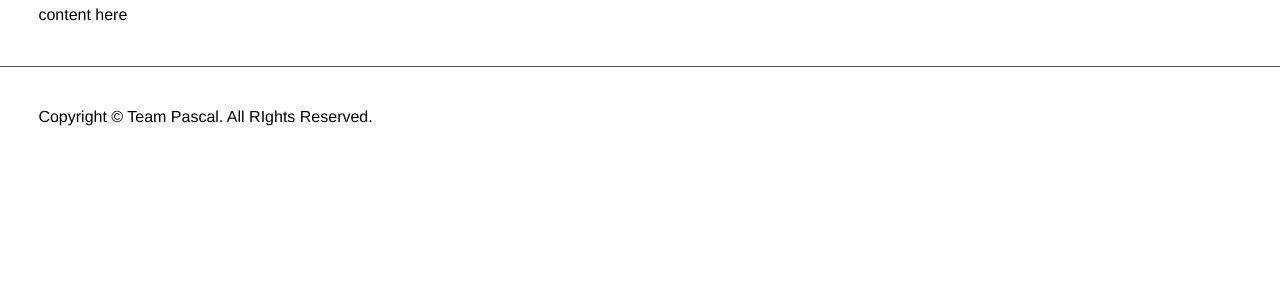
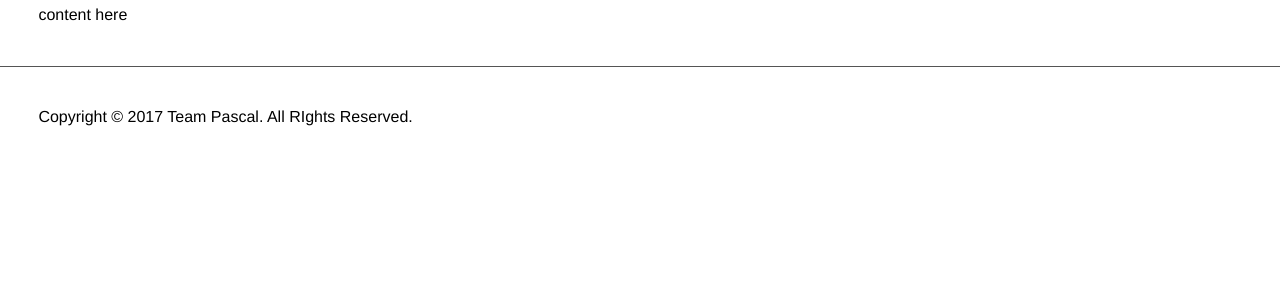
Before and after one commit to TheEndWolf/seniordev, a PHP site: page /add_course.html in a window 1280 px wide. Shown: the part 255-555 px from the top of the page. Run offline with PHP 8.4, Linux system fonts and the light colour scheme.

Commit message:
Added 2017 to the copyright

```diff
--- a/add_course.html
+++ b/add_course.html
@@ -38,7 +38,7 @@
     </div>
 
     <footer>
-      <p>Copyright &copy; Team Pascal. All RIghts Reserved.</p>
+      <p>Copyright &copy; 2017 Team Pascal. All RIghts Reserved.</p>
     </footer>
 
   </body>
--- a/course_data.html
+++ b/course_data.html
@@ -169,7 +169,7 @@
 
     <script src="inc/js/tabs.js"></script>
     <footer>
-      <p>Copyright &copy; Team Pascal. All RIghts Reserved.</p>
+      <p>Copyright &copy; 2017 Team Pascal. All RIghts Reserved.</p>
     </footer>
 
   </body>
--- a/deleteLater/create_account.html
+++ b/deleteLater/create_account.html
@@ -38,7 +38,7 @@
     </div>
 
     <footer>
-      <p>Copyright &copy; Team Pascal. All RIghts Reserved.</p>
+      <p>Copyright &copy; 2017 Team Pascal. All RIghts Reserved.</p>
     </footer>
 
   </body>
--- a/deleteLater/custom_stat.html
+++ b/deleteLater/custom_stat.html
@@ -166,7 +166,7 @@
     </div>
 
     <footer>
-      <p>Copyright &copy; Team Pascal. All RIghts Reserved.</p>
+      <p>Copyright &copy; 2017 Team Pascal. All RIghts Reserved.</p>
     </footer>
 
   </body>
--- a/deleteLater/task_stream.html
+++ b/deleteLater/task_stream.html
@@ -38,7 +38,7 @@
     </div>
 
     <footer>
-      <p>Copyright &copy; Team Pascal. All RIghts Reserved.</p>
+      <p>Copyright &copy; 2017 Team Pascal. All RIghts Reserved.</p>
     </footer>
 
   </body>
--- a/generate_report.html
+++ b/generate_report.html
@@ -38,7 +38,7 @@
     </div>
 
     <footer>
-      <p>Copyright &copy; Team Pascal. All RIghts Reserved.</p>
+      <p>Copyright &copy; 2017 Team Pascal. All RIghts Reserved.</p>
     </footer>
 
   </body>
--- a/inc/php/lib.inc.php
+++ b/inc/php/lib.inc.php
@@ -28,7 +28,7 @@ function buildHeader($_title)
  */
 function buildFooter(){
     echo "<footer>
-      <p>Copyright &copy; Team Pascal. All Rights Reserved.</p>
+      <p>Copyright &copy; 2017 Team Pascal. All Rights Reserved.</p>
     </footer>
       <script src=\"./inc/js/tabs.js\"></script>
         </body>
--- a/index.html
+++ b/index.html
@@ -51,7 +51,7 @@
     </div>
 
     <footer>
-      <p>Copyright &copy; Team Pascal. All RIghts Reserved.</p>
+      <p>Copyright &copy; 2017 Team Pascal. All RIghts Reserved.</p>
     </footer>
 
   </body>
--- a/upload_report.html
+++ b/upload_report.html
@@ -38,7 +38,7 @@
     </div>
 
     <footer>
-      <p>Copyright &copy; Team Pascal. All RIghts Reserved.</p>
+      <p>Copyright &copy; 2017 Team Pascal. All RIghts Reserved.</p>
     </footer>
 
   </body>
```
